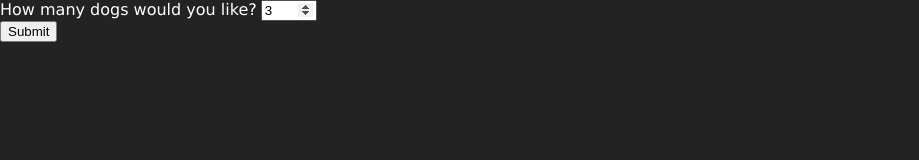
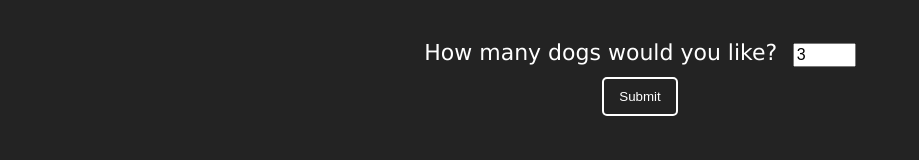
Before and after one commit to izaacAbrams/dog-pic-app, a plain HTML site: page index.html in a window 1280 px wide. Shown: the whole page, without its empty margins (0-919 px from the left). Drawn offline with nearby package versions, Linux system fonts and the light colour scheme.

Commit message:
added styles

```diff
--- a/styles.css
+++ b/styles.css
@@ -17,3 +17,22 @@ label {
 .dog-pic {
     height: 400px;
 }
+.dog-num-form {
+    padding: 20px;
+    text-align: center;
+    margin: 20px;
+    font-size: 22px;
+}
+.num-input {
+    margin-left: 10px;
+    font-size: 16px;
+}
+.submit-btn {
+    margin: 10px;
+    border: 2px solid white;
+    background-color: #232323;
+    text-decoration: none;
+    color: white;
+    padding: 10px 15px;
+    border-radius: 5px;
+}
```
